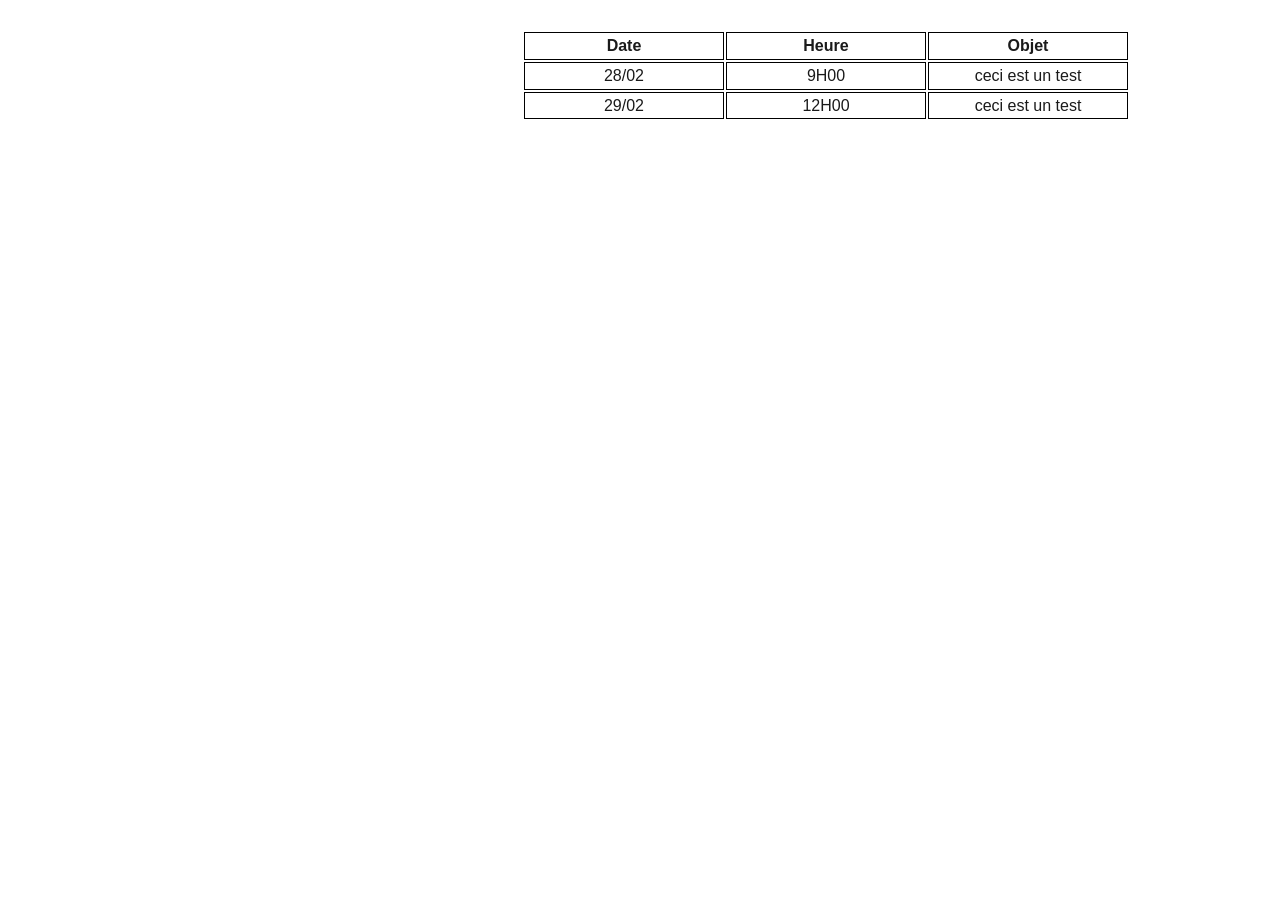
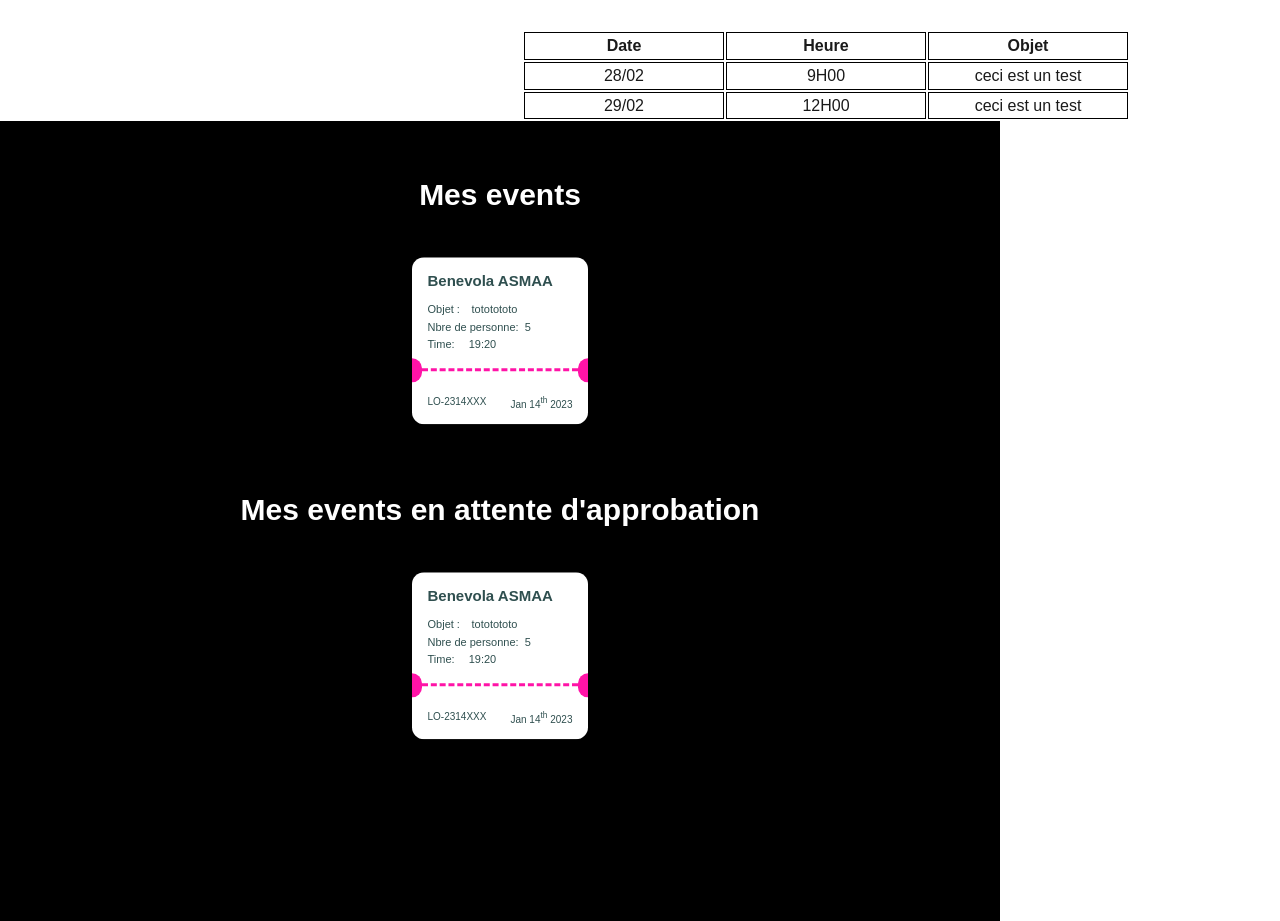
Before and after one commit to melaniemdm/event_ease, a React (Create React App) app: page /#/profile in a window 1280 px wide. Shown: the part 860-1781 px from the top of the page. Before the commit the page ends 981 px from the top, so only its background shows below. Built offline with nearby package versions, Linux system fonts and the light colour scheme.

Commit message:
feture(js & css) cardEvents

```diff
--- /dev/null
+++ b/src/component/CardEvents/index.js
@@ -0,0 +1,54 @@
+import './style.scss';
+
+export default function CardEvents(){
+    return <div className="cardEvents">
+        <h1 className="titleEvent">Mes events</h1>
+
+  <div class="ticketContainer">
+  <div class="ticket">
+    <div class="ticketTitle">Benevola ASMAA</div>
+
+    <div class="ticketDetail">
+      <div>Objet : &ensp; tototototo</div>
+      <div>Nbre de personne:&nbsp; 5</div>
+      <div>Time:&emsp; 19:20</div>
+    </div>
+    <div class="ticketRip">
+      <div class="circleLeft"></div>
+      <div class="ripLine"></div>
+      <div class="circleRight"></div>
+    </div>
+    <div class="ticketSubDetail">
+      <div class="code">LO-2314XXX</div>
+      <div class="date"> Jan 14<sup>th</sup> 2023</div>
+    </div>
+  </div>
+
+</div>
+
+<h1 className="titleEvent">Mes events en attente d'approbation</h1>
+<div class="ticketContainer">
+  <div class="ticket">
+    <div class="ticketTitle">Benevola ASMAA</div>
+
+    <div class="ticketDetail">
+      <div>Objet : &ensp; tototototo</div>
+      <div>Nbre de personne:&nbsp; 5</div>
+      <div>Time:&emsp; 19:20</div>
+    </div>
+    <div class="ticketRip">
+      <div class="circleLeft"></div>
+      <div class="ripLine"></div>
+      <div class="circleRight"></div>
+    </div>
+    <div class="ticketSubDetail">
+      <div class="code">LO-2314XXX</div>
+      <div class="date"> Jan 14<sup>th</sup> 2023</div>
+    </div>
+  </div>
+
+</div>
+
+
+    </div>
+}
--- /dev/null
+++ b/src/component/CardEvents/style.scss
@@ -0,0 +1,87 @@
+.cardEvents{
+   margin-top: 110px;
+  width: 1000px;
+    height: 100vh;
+    display: flex;
+    flex-direction: column;
+    align-items: center;
+
+    font-size: 15px;
+     background-color: black;
+}
+.titleEvent{
+    margin: 50px;
+    color: white;
+}
+/* Main Ticket Style */
+.ticketContainer{
+    display: flex;
+    flex-direction: column;
+    align-items: center;
+}
+.ticket{
+    animation: bouncingCard 0.6s ease-out infinite alternate;
+    background-color: white;
+    color: darkslategray;
+    border-radius: 12px;
+}
+
+
+/* Ticket Content */
+.ticketTitle{
+    font-size: 1.5rem;
+    font-weight: 700;
+    padding: 12px 16px 4px;
+}
+hr{
+    width: 90%;
+    border: 1px solid #efefef;
+}
+.ticketDetail{
+    font-size: 1.1rem;
+    font-weight: 500;
+    padding: 4px 16px;
+}
+.ticketSubDetail{
+    display: flex;
+    justify-content: space-between;
+    font-size: 1rem;
+    padding: 12px 16px;
+}
+.ticketSubDetail .code{
+    margin-right: 24px;
+}
+
+/* Ticket Ripper */
+.ticketRip{
+    display: flex;
+    justify-content: space-between;
+    align-items: center;
+}
+.circleLeft{
+    width: 12px;
+    height: 24px;
+    background-color: #ff13a7;
+    border-radius: 0 12px 12px 0;
+}
+.ripLine{
+    width: 100%;
+    border-top: 3px solid #ff13a7;
+    border-top-style: dashed ;
+}
+.circleRight{
+    width: 12px;
+    height: 24px;
+    background-color: #ff13a7;
+    border-radius: 12px 0 0 12px;
+}
+
+/* Ticket Bouncing Animation */
+@keyframes bouncingCard {
+    from { transform: translateY(0);}
+    to {transform: translateY(-18px);}
+}
+@keyframes bouncingShadow {
+    from { transform: translateY(0px);}
+    to {transform: translateY(4px);}
+}
--- a/src/pages/Profile.js
+++ b/src/pages/Profile.js
@@ -1,10 +1,15 @@
 import Calendar from '../component/Calendar';
+import CardEvents from '../component/CardEvents';
 import Header from '../component/Header';
 import Navigate from '../component/Navigate';
+
+import './style.scss';
 export default function Profile(){
     return <div>
         <Header/>
         <Navigate/>
+        <div className="organisationBody">
      <Calendar/>
+     <CardEvents/>  </div>
     </div>
 }
```
Also changed, not shown: src/pages/style.scss (added).
